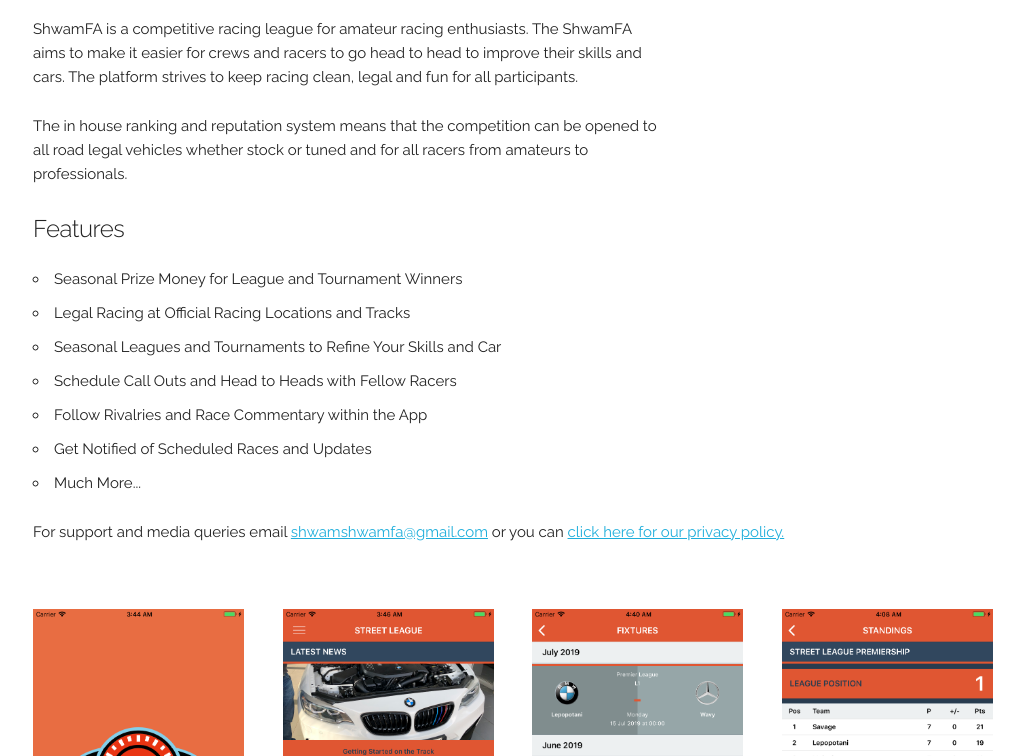
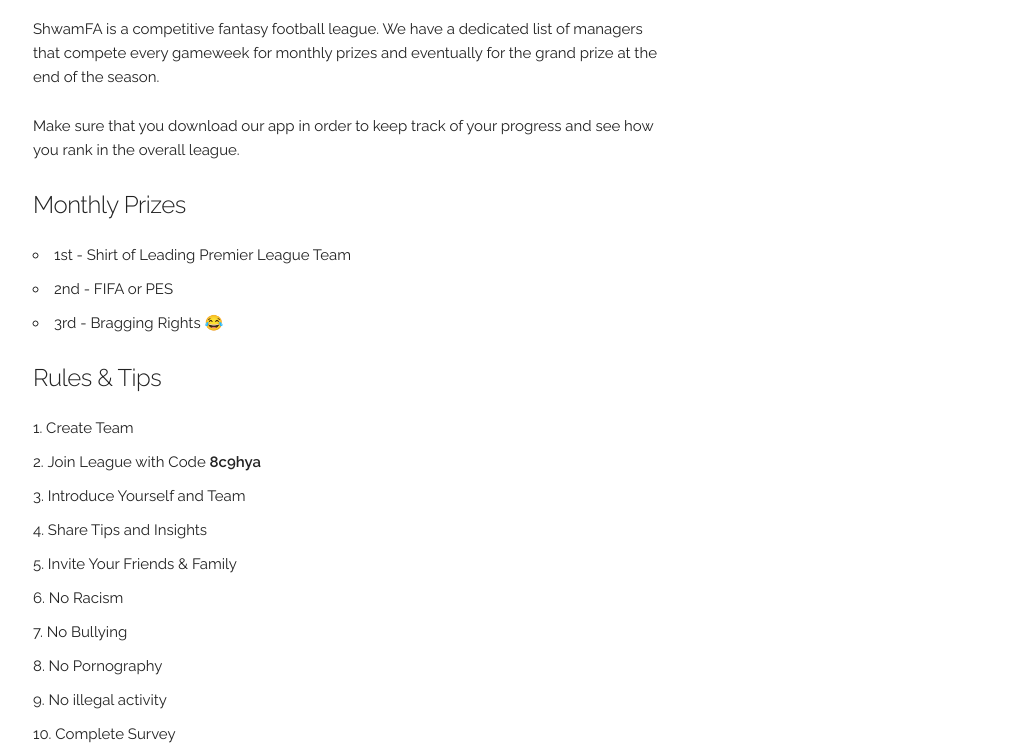
Before and after one commit to MaziMuhlari/shwamfa-cloud, a website: page public/index.html in a window 1280 px wide. Shown: the part 196-952 px from the top of the page, without its empty margins (127-1151 px from the left). Drawn offline with Linux system fonts and the light colour scheme.

Commit message:
Updates for Images and Content

```diff
--- a/public/index.html
+++ b/public/index.html
@@ -9,13 +9,11 @@
 
     <!-- Search Engine -->
     <meta name="author" content="Mazi Muhlari">
-    <meta name="description"
-        content="The most competitive fantasy football league in the world.">
+    <meta name="description" content="The most competitive fantasy football league in the world.">
     <meta name="image" content="https://shwamfa-cloud.herokuapp.com/images/icon.png">
     <!-- Schema.org for Google -->
     <meta itemprop="name" content="ShwamFA">
-    <meta itemprop="description"
-        content="The most competitive fantasy football league in the world.">
+    <meta itemprop="description" content="The most competitive fantasy football league in the world.">
     <meta itemprop="image" content="https://shwamfa-cloud.herokuapp.com/images/icon.png">
     <!-- Mobile App for iOS & Android -->
     <meta name="apple-itunes-app" content="app-id=1472943983">
@@ -23,8 +21,7 @@
     <!-- Twitter -->
     <meta name="twitter:card" content="app">
     <meta name="twitter:title" content="ShwamFA">
-    <meta name="twitter:description"
-        content="The most competitive fantasy football league in the world.">
+    <meta name="twitter:description" content="The most competitive fantasy football league in the world.">
     <meta name="twitter:image:src" content="https://shwamfa-cloud.herokuapp.com/images/twitter.png">
     <!-- Twitter - Mobile App (iOS & Android) -->
     <meta name="twitter:app:id:iphone" content="1472943983">
@@ -33,8 +30,7 @@
     <meta name="twitter:app:name:googleplay" content="ShwamFA">
     <!-- Open Graph general (Facebook, Pinterest & Google+) -->
     <meta name="og:title" content="ShwamFA">
-    <meta name="og:description"
-        content="The most competitive fantasy football league in the world.">
+    <meta name="og:description" content="The most competitive fantasy football league in the world.">
     <meta name="og:image" content="https://shwamfa-cloud.herokuapp.com/images/open-graph.png">
     <meta name="og:url" content="https://shwamfa-cloud.herokuapp.com">
     <meta name="og:site_name" content="ShwamFA">
@@ -78,24 +74,32 @@
             <div class="eight columns">
                 <h4>ShwamFA</h4>
                 <p>
-                    ShwamFA is a competitive racing league for amateur racing enthusiasts. The ShwamFA aims
-                    to make it easier for crews and racers to go head to head to improve their skills and cars. The
-                    platform strives to keep racing clean, legal and fun for all participants.
+                    ShwamFA is a competitive fantasy football league. We have a dedicated list of managers that compete
+                    every gameweek for monthly prizes and eventually for the grand prize at the end of the season.
                 </p>
                 <p>
-                    The in house ranking and reputation system means that the competition can be opened to all road
-                    legal vehicles whether stock or tuned and for all racers from amateurs to professionals.
+                    Make sure that you download our app in order to keep track of your progress and see how you rank in
+                    the overall league.
                 </p>
-                <h5>Features</h5>
+                <h5>Monthly Prizes</h5>
                 <ul>
-                    <li>Seasonal Prize Money for League and Tournament Winners</li>
-                    <li>Legal Racing at Official Racing Locations and Tracks</li>
-                    <li>Seasonal Leagues and Tournaments to Refine Your Skills and Car</li>
-                    <li>Schedule Call Outs and Head to Heads with Fellow Racers</li>
-                    <li>Follow Rivalries and Race Commentary within the App</li>
-                    <li>Get Notified of Scheduled Races and Updates</li>
-                    <li>Much More...</li>
+                    <li>1st - Shirt of Leading Premier League Team</li>
+                    <li>2nd - FIFA or PES</li>
+                    <li>3rd - Bragging Rights 😂</li>
                 </ul>
+                <h5>Rules &amp; Tips</h5>
+                <ol>
+                    <li>Create Team</li>
+                    <li>Join League with Code <strong>8c9hya</strong></li>
+                    <li>Introduce Yourself and Team</li>
+                    <li>Share Tips and Insights</li>
+                    <li>Invite Your Friends &amp; Family</li>
+                    <li>No Racism</li>
+                    <li>No Bullying</li>
+                    <li>No Pornography</li>
+                    <li>No illegal activity</li>
+                    <li>Complete Survey</li>
+                </ol>
             </div>
         </div>
         <div class="row">
```
Also changed, not shown: content/icon.png (deleted), public/images/drivers/mazimuhlari.jpg (deleted), public/images/events/odi-mash-events.png (deleted), public/images/logo.png, public/images/manufacturers/audi.png (deleted), public/images/manufacturers/bmw.png (deleted), public/images/manufacturers/chevrolet.png (deleted), public/images/manufacturers/kia.png (deleted), public/images/manufacturers/mercedes.png (deleted), public/images/manufacturers/nissan.png (deleted), public/images/manufacturers/renault.png (deleted), public/images/manufacturers/volkswagen.png (deleted), public/images/open-graph.png, public/images/twitter.png, 3 other files.
